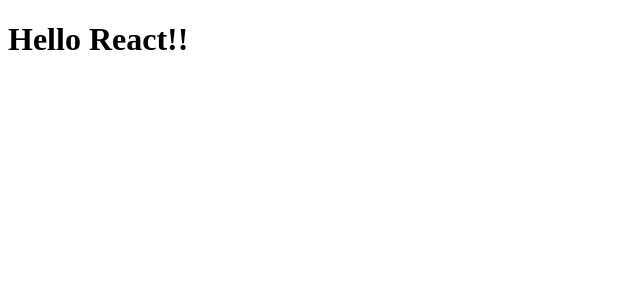
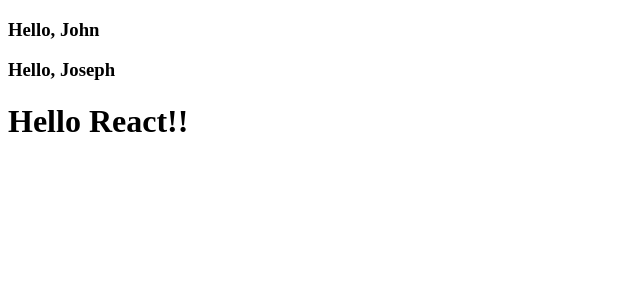
Before and after one commit to Mujib517/fsa-ui-b5, a JavaScript app: page / in a window 1280 px wide. Shown: the top 300 px of the page, without its empty margins (0-640 px from the left). Built offline with nearby package versions, Linux system fonts and the light colour scheme.

Commit message:
Create Name component

```diff
--- a/src/App.js
+++ b/src/App.js
@@ -1,8 +1,12 @@
 // function or class
 // return UI or null
+// component can take properties
+import Name from './Name';
 
 const App = () => {
     return <div>
+        <Name val="John" />
+        <Name val="Joseph" />
         <h1>Hello React!!</h1>
     </div>
 };
--- /dev/null
+++ b/src/Name.js
@@ -0,0 +1,5 @@
+const Name = (props) => {
+    return <h3>Hello, {props.val}</h3>
+};
+
+export default Name;
```
